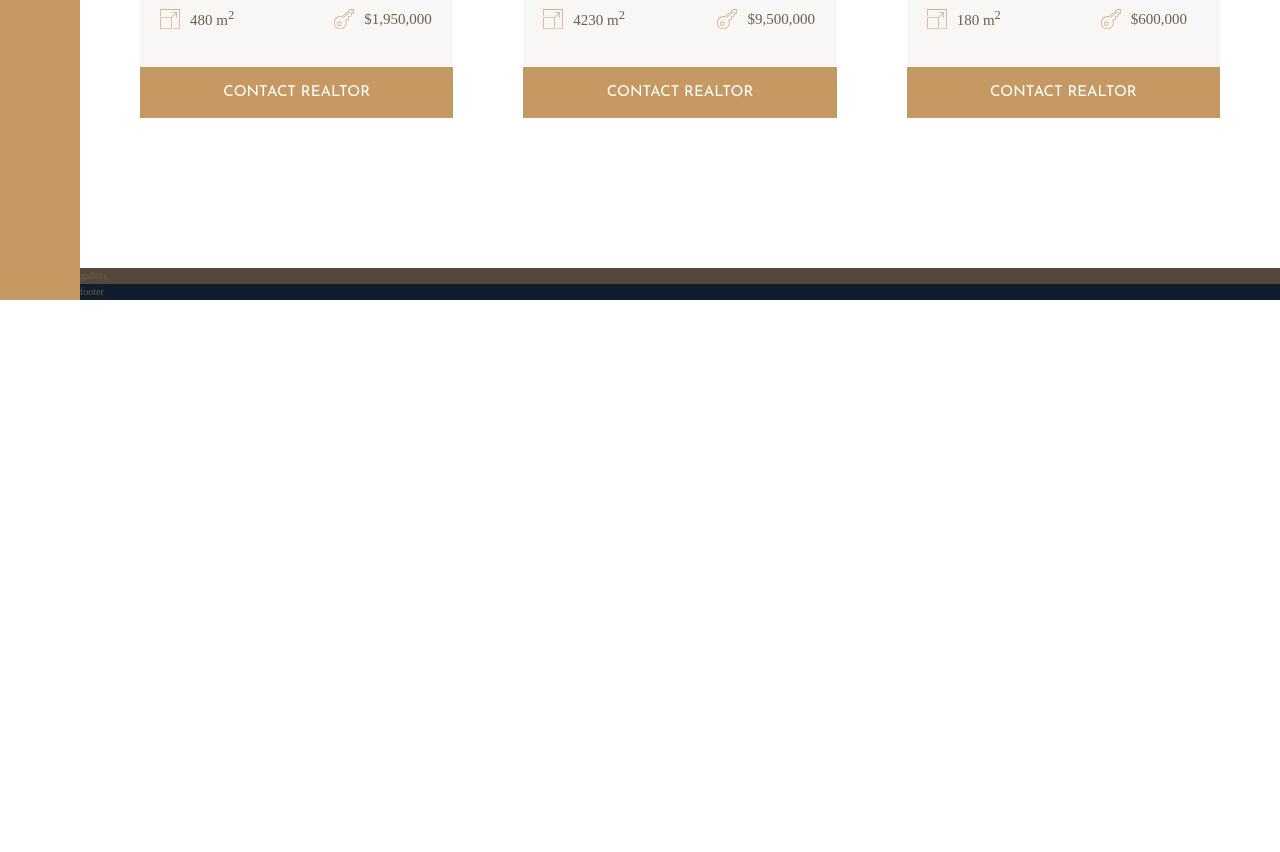
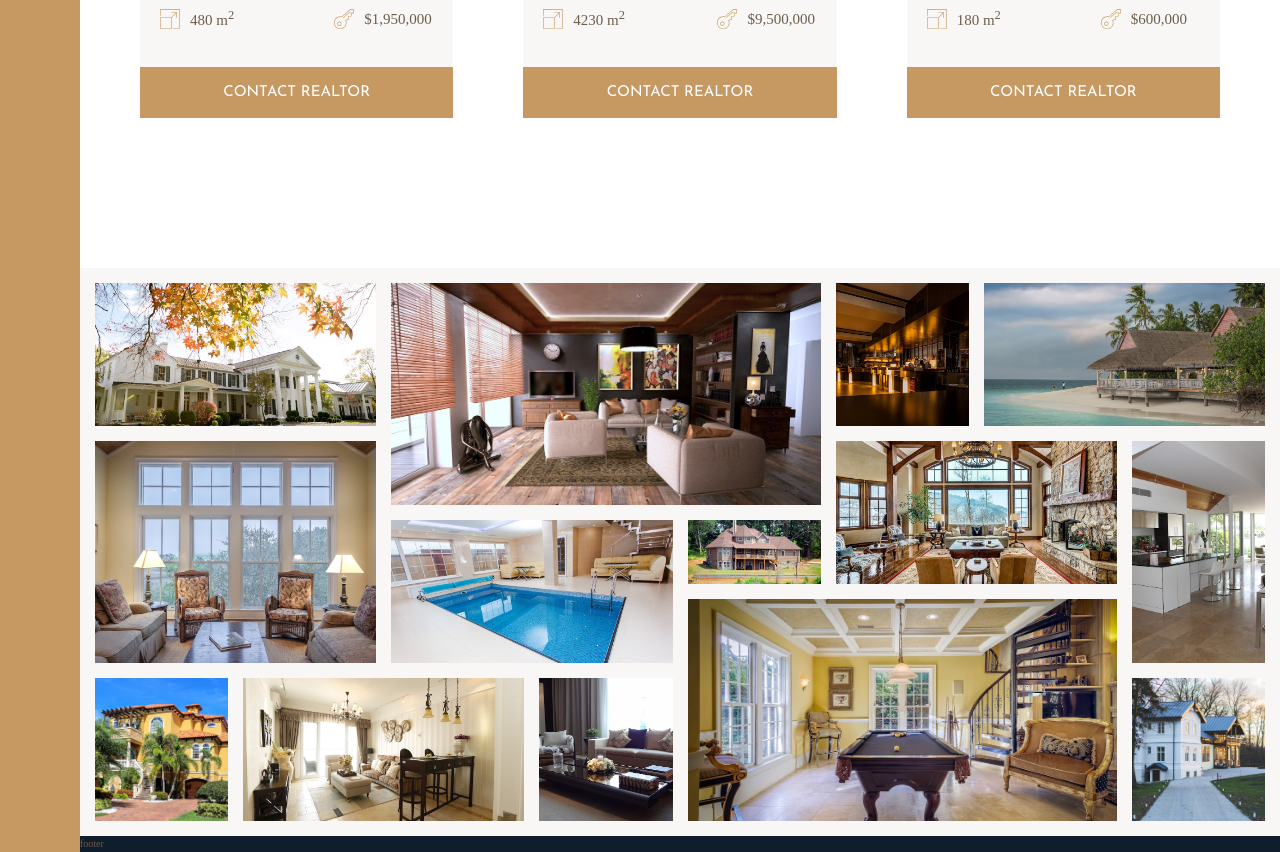
Before and after one commit to Pranav-Patani/nexter, a website: page index.html in a window 1280 px wide. Shown: the part 2804-3656 px from the top of the page. Before the commit the page ends 3104 px from the top, so only its background shows below. Drawn offline with Linux system fonts and the light colour scheme.

Commit message:
style: design gallery section

```diff
--- a/index.html
+++ b/index.html
@@ -306,7 +306,70 @@
       </div>
     </div>
 
-    <div class="gallery">gallery</div>
+    <div class="gallery">
+      <figure class="gallery__item gallery__item--1">
+        <img src="img/gal-1.jpeg" alt="Gallery image 1" class="gallery__img" />
+      </figure>
+      <figure class="gallery__item gallery__item--2">
+        <img src="img/gal-2.jpeg" alt="Gallery image 2" class="gallery__img" />
+      </figure>
+      <figure class="gallery__item gallery__item--3">
+        <img src="img/gal-3.jpeg" alt="Gallery image 3" class="gallery__img" />
+      </figure>
+      <figure class="gallery__item gallery__item--4">
+        <img src="img/gal-4.jpeg" alt="Gallery image 4" class="gallery__img" />
+      </figure>
+      <figure class="gallery__item gallery__item--5">
+        <img src="img/gal-5.jpeg" alt="Gallery image 5" class="gallery__img" />
+      </figure>
+      <figure class="gallery__item gallery__item--6">
+        <img src="img/gal-6.jpeg" alt="Gallery image 6" class="gallery__img" />
+      </figure>
+      <figure class="gallery__item gallery__item--7">
+        <img src="img/gal-7.jpeg" alt="Gallery image 7" class="gallery__img" />
+      </figure>
+      <figure class="gallery__item gallery__item--8">
+        <img src="img/gal-8.jpeg" alt="Gallery image 8" class="gallery__img" />
+      </figure>
+      <figure class="gallery__item gallery__item--9">
+        <img src="img/gal-9.jpeg" alt="Gallery image 9" class="gallery__img" />
+      </figure>
+      <figure class="gallery__item gallery__item--10">
+        <img
+          src="img/gal-10.jpeg"
+          alt="Gallery image 10"
+          class="gallery__img"
+        />
+      </figure>
+      <figure class="gallery__item gallery__item--11">
+        <img
+          src="img/gal-11.jpeg"
+          alt="Gallery image 11"
+          class="gallery__img"
+        />
+      </figure>
+      <figure class="gallery__item gallery__item--12">
+        <img
+          src="img/gal-12.jpeg"
+          alt="Gallery image 12"
+          class="gallery__img"
+        />
+      </figure>
+      <figure class="gallery__item gallery__item--13">
+        <img
+          src="img/gal-13.jpeg"
+          alt="Gallery image 13"
+          class="gallery__img"
+        />
+      </figure>
+      <figure class="gallery__item gallery__item--14">
+        <img
+          src="img/gal-14.jpeg"
+          alt="Gallery image 14"
+          class="gallery__img"
+        />
+      </figure>
+    </div>
 
     <div class="footer">footer</div>
   </body>
--- a/sass/_gallery.scss
+++ b/sass/_gallery.scss
@@ -1,4 +1,89 @@
 .gallery {
-    background-color: $color-grey-dark-1;
-    grid-column: full-start / full-end;
+  background-color: $color-grey-light-1;
+  grid-column: full-start / full-end;
+
+  display: grid;
+  grid-template-columns: repeat(8, 1fr);
+  grid-template-rows: repeat(7, 5vw);
+  grid-gap: 1.5rem;
+  padding: 1.5rem;
+
+  &__item {
+    &--1 {
+      grid-column: 1 / span 2;
+      grid-row: 1 / span 2;
+    }
+
+    &--2 {
+      grid-row: 1 / span 3;
+      grid-column: 3 / span 3;
+    }
+
+    &--3 {
+      grid-row: 1 / span 2;
+      grid-column: 6 / 7;
+    }
+
+    &--4 {
+      grid-row: 1 / span 2;
+      grid-column: 7 / span 2;
+    }
+
+    &--5 {
+      grid-row: 3 / span 3;
+      grid-column: 1 / span 2;
+    }
+
+    &--6 {
+      grid-row: 4 / span 2;
+      grid-column: 3 / span 2;
+    }
+
+    &--7 {
+      grid-row: 4 / span 1;
+      grid-column: 5 / span 1;
+    }
+
+    &--8 {
+      grid-row: 3 / span 2;
+      grid-column: 6 / span 2;
+    }
+
+    &--9 {
+      grid-row: 3 / span 3;
+      grid-column: 8 / span 1;
+    }
+
+    &--10 {
+      grid-row: 6 / span 2;
+      grid-column: 1 / span 1;
+    }
+
+    &--11 {
+      grid-row: 6 / span 2;
+      grid-column: 2 / span 2;
+    }
+
+    &--12 {
+      grid-row: 6 / span 2;
+      grid-column: 4 / span 1;
+    }
+
+    &--13 {
+      grid-row: 5 / span 3;
+      grid-column: 5 / span 3;
+    }
+
+    &--14 {
+        grid-row: 6 / span 2;
+        grid-column: 8 / span 1;
+    }
+  }
+
+  &__img {
+    width: 100%;
+    height: 100%;
+    object-fit: cover;
+    display: block;
+  }
 }
```
Also changed, not shown: css/style.css.
